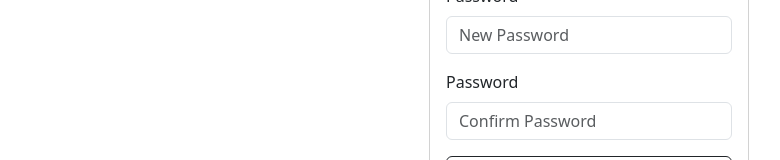
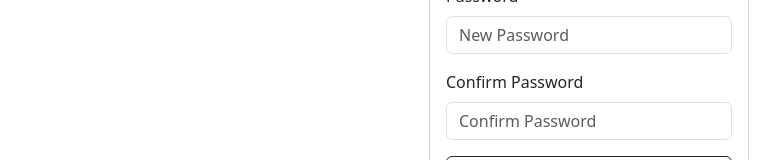
Before and after one commit to Priyadharshini-hue/Online-Judge, a React (Create React App) app in the folder client/: page /user/resetPassword/1 in a window 1280 px wide. Shown: the part 185-345 px from the top of the page, without its empty margins (51-831 px from the left). Built offline with nearby package versions, Linux system fonts and the light colour scheme; no server answers.

Commit message:
update label name

```diff
--- a/client/src/components/auth/ResetPassword.jsx
+++ b/client/src/components/auth/ResetPassword.jsx
@@ -67,7 +67,7 @@ const ResetPassword = () => {
                         }
                     </Form.Group>
                     <Form.Group className='mb-3' controlId='formGroupConfirmPassword'>
-                        <Form.Label>Password</Form.Label>
+                        <Form.Label>Confirm Password</Form.Label>
                         <Form.Control required type='password' placeholder='Confirm Password' name='confirmPassword'
                             value={resetPasswordFormState.confirmPassword} onChange={handleInputChange}
                             isInvalid={!!resetPasswordFormState.errorMessage.confirmPassword} />
```
